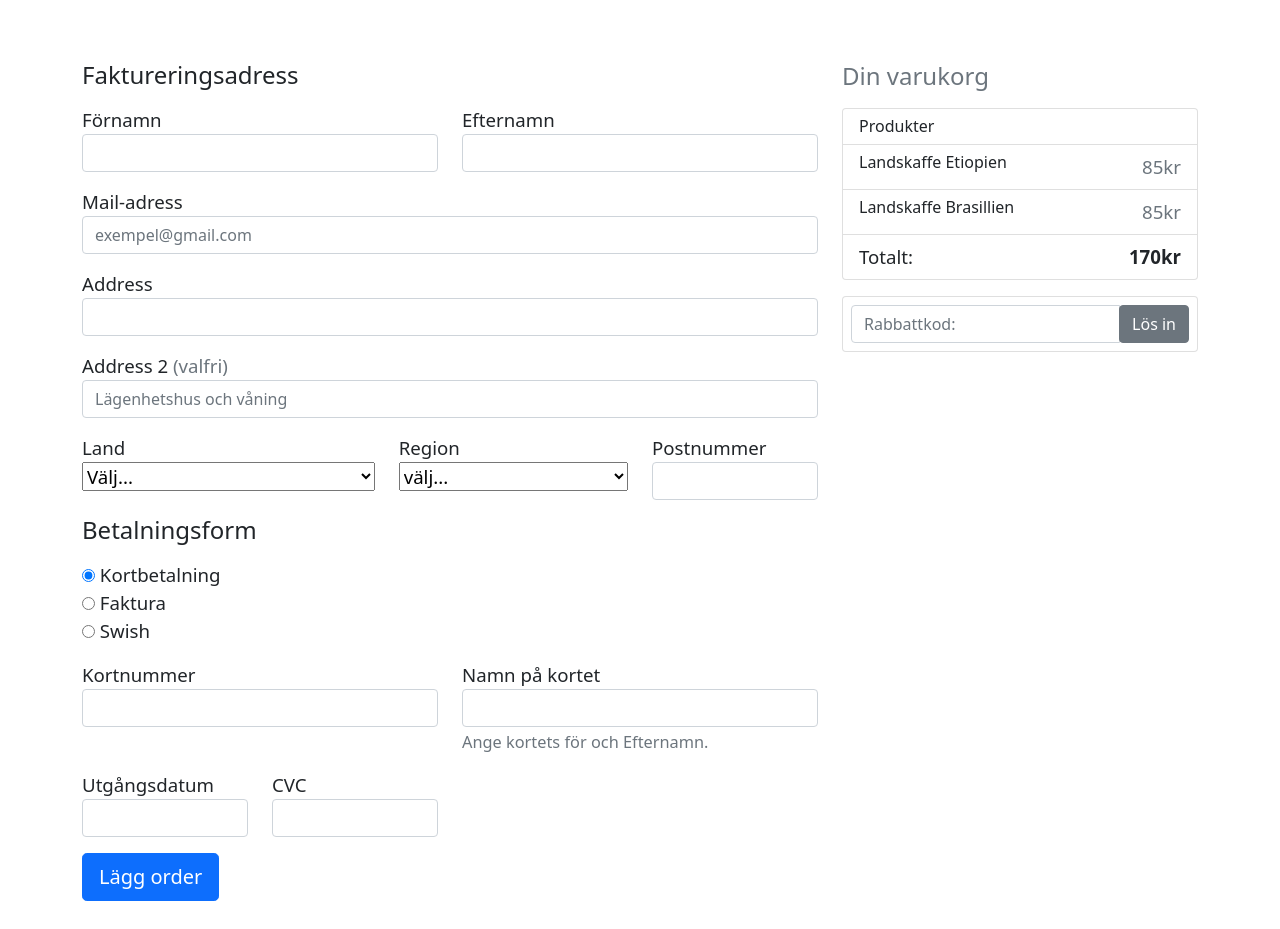
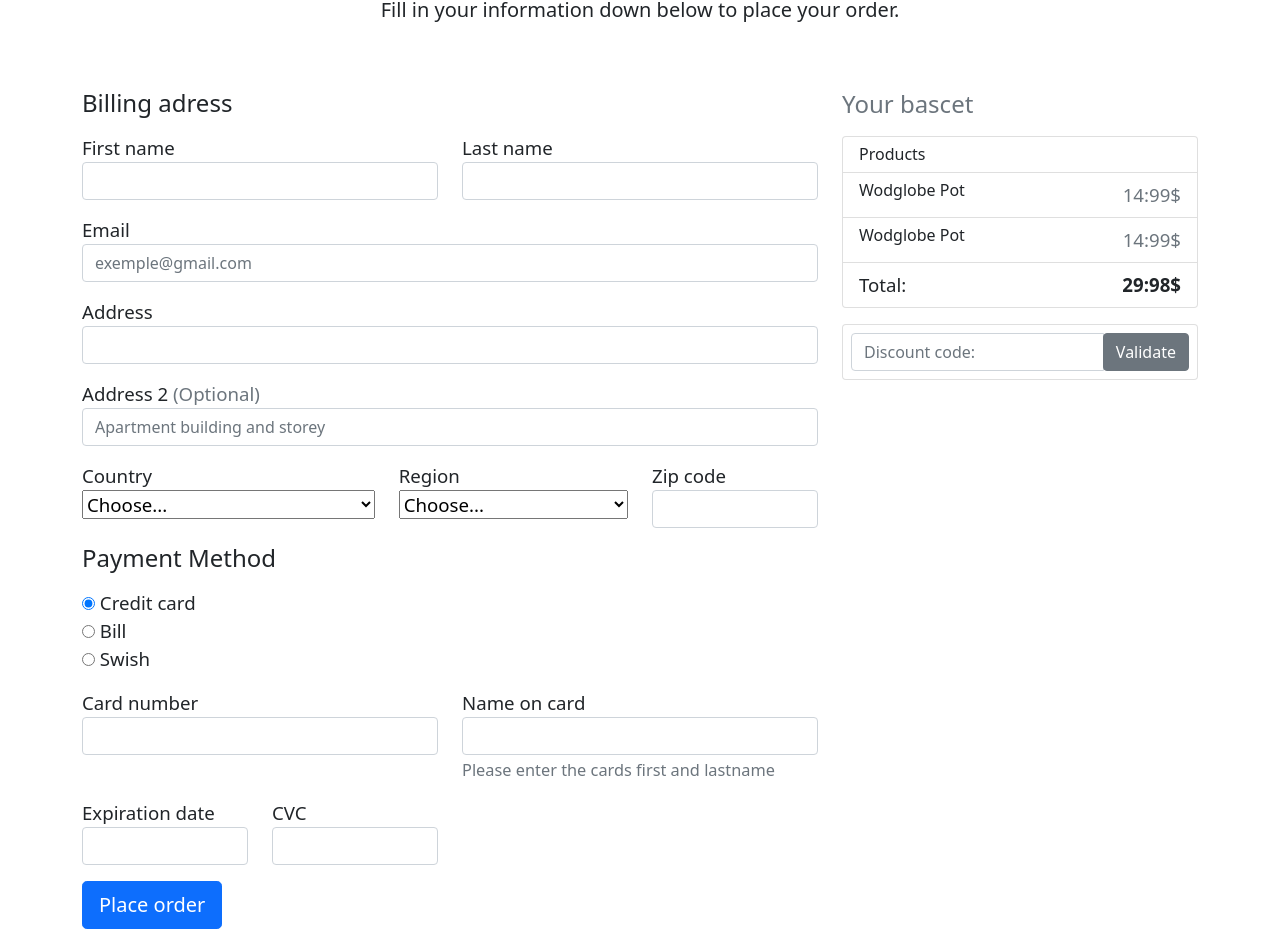
Before and after one commit to Anton-Sorkin/gruppprojectneedplants, a website built with Parcel: page src/html/checkout.html in a window 1280 px wide. Shown: the part 127-1056 px from the top of the page. Before the commit the page ends 1028 px from the top, so only its background shows below. Built offline with nearby package versions, Linux system fonts and the light colour scheme.

Commit message:
ändrade formulärets innehåll

```diff
--- a/src/html/checkout.html
+++ b/src/html/checkout.html
@@ -7,21 +7,22 @@
 		<title>Checkout</title>
 		<script src="../typescript/checkout.ts"></script>
 		<link rel="stylesheet" href="../scss/components/checkout.scss" />
+		<script src="https://kit.fontawesome.com/a076d05399.js" crossorigin="anonymous"></script>
 		<link href="https://cdn.jsdelivr.net/npm/bootstrap@5.1.3/dist/css/bootstrap.min.css" rel="stylesheet" integrity="sha384-1BmE4kWBq78iYhFldvKuhfTAU6auU8tT94WrHftjDbrCEXSU1oBoqyl2QvZ6jIW3" crossorigin="anonymous">
 	</head>
 	<body>
 		<div class="container container-fluid">
 			<div class="py-5 justify-content-center text-center">
 			  <i class="fas fa-shopping-cart check-cart"></i>
-			  <h2>Varukorg</h2>
+			  <h2>Your Caryt</h2>
 			  <p class="lead">
-				Fyll i dina uppgifter nedan för att slutföra din order.
+				Fill in your information down below to place your order.
 			  </p>
 			</div>
 			<div class="row">
 			  <div class="col-md-4 order-md-2 mb-4">
 				<h4 class="d-flex justify-content-between align-items-center mb-3">
-				  <span class="text-muted">Din varukorg</span>
+				  <span class="text-muted">Your bascet</span>
 				  <span class="badge badge-secondary badge-pill">2</span>
 				</h4>
 				<ul class="list-group mb-3">
@@ -33,7 +34,7 @@
 					  lh-condensed
 					">
 					<div>
-					  <h6 class="my-0">Produkter</h6>
+					  <h6 class="my-0">Products</h6>
 					</div>
 				  </li>
 				  <li
@@ -45,9 +46,9 @@
 					"
 				  >
 					<div>
-					  <h6 class="my-0">Landskaffe Etiopien</h6>
+					  <h6 class="my-0">Wodglobe Pot</h6>
 					</div>
-					<span class="text-muted">85kr</span>
+					<span class="text-muted">14:99$</span>
 				  </li>
 				  <li
 					class="
@@ -58,14 +59,14 @@
 					"
 				  >
 					<div>
-					  <h6 class="my-0">Landskaffe Brasillien</h6>
+					  <h6 class="my-0">Wodglobe Pot</h6>
 					</div>
-					<span class="text-muted">85kr</span>
+					<span class="text-muted">14:99$</span>
 				  </li>
 
 				  <li class="list-group-item d-flex justify-content-between">
-					<span>Totalt: </span>
-					<strong>170kr</strong>
+					<span>Total: </span>
+					<strong>29:98$</strong>
 				  </li>
 				</ul>
 
@@ -74,20 +75,20 @@
 					<input
 					  type="text"
 					  class="form-control"
-					  placeholder="Rabbattkod:"
+					  placeholder="Discount code:"
 					/>
 					<div class="input-group-append">
-					  <button type="submit" class="btn btn-secondary">Lös in</button>
+					  <button type="submit" class="btn btn-secondary">Validate</button>
 					</div>
 				  </div>
 				</form>
 			  </div>
 			  <div class="col-md-8 order-md-1">
-				<h4 class="mb-3">Faktureringsadress</h4>
+				<h4 class="mb-3">Billing adress</h4>
 				<form class="needs-validation" novalidate="" action="/app/html/confirmation.html">
 				  <div class="row">
 					<div class="col-md-6 mb-3">
-					  <label for="firstName">Förnamn</label>
+					  <label for="firstName">First name</label>
 					  <input
 						type="text"
 						class="form-control"
@@ -97,11 +98,11 @@
 						required=""
 					  />
 					  <div class="invalid-feedback">
-						Var vänlig och ange ditt förnamn.
+						Please enter your first name.
 					  </div>
 					</div>
 					<div class="col-md-6 mb-3">
-					  <label for="lastName">Efternamn</label>
+					  <label for="lastName">Last name</label>
 					  <input
 						type="text"
 						class="form-control"
@@ -110,20 +111,20 @@
 						value=""
 						required=""
 					  />
-					  <div class="invalid-feedback">Efternamn är obligatoriskt.</div>
+					  <div class="invalid-feedback">This field is obligatory.</div>
 					</div>
 				  </div>
 
 				  <div class="mb-3">
-					<label for="email">Mail-adress </label>
+					<label for="email">Email </label>
 					<input
 					  type="email"
 					  class="form-control"
 					  id="email"
-					  placeholder="exempel@gmail.com"
+					  placeholder="exemple@gmail.com"
 					/>
 					<div class="invalid-feedback">
-					  Var vänlig och ange en giltig email-adress.
+					  Please enter a valid Email-adress.
 					</div>
 				  </div>
 
@@ -136,35 +137,36 @@
 					  placeholder=""
 					  required=""
 					/>
-					<div class="invalid-feedback">Detta fält är obligatoriskt.</div>
+					<div class="invalid-feedback">This is field is required.</div>
 				  </div>
 
 				  <div class="mb-3">
 					<label for="address2"
-					  >Address 2 <span class="text-muted">(valfri)</span></label
+					  >Address 2 <span class="text-muted">(Optional)</span></label
 					>
 					<input
 					  type="text"
 					  class="form-control"
 					  id="address2"
-					  placeholder="Lägenhetshus och våning"
+					  placeholder="Apartment building and storey "
 					/>
 				  </div>
 
 				  <div class="row">
 					<div class="col-md-5 mb-3">
-					  <label for="country">Land</label>
+					  <label for="country">Country</label>
 					  <select
 						class="custom-select d-block w-100"
 						id="country"
 						required=""
 					  >
-						<option value="">Välj...</option>
-						<option>Sverige</option>
-						<option>Norge</option>
-						<option>Dannmark</option>
+						<option value="">Choose...</option>
+						<option>Sweden</option>
+						<option>Norway</option>
+						<option>Denmark</option>
+						<option>Canada</option>
 					  </select>
-					  <div class="invalid-feedback">Välj ett land.</div>
+					  <div class="invalid-feedback">Choose a country.</div>
 					</div>
 					<div class="col-md-4 mb-3">
 					  <label for="state">Region</label>
@@ -173,14 +175,14 @@
 						id="state"
 						required=""
 					  >
-						<option value="">välj...</option>
+						<option value="">Choose...</option>
 						<option>Stockholms län</option>
 						<option>Jönköpings län</option>
 					  </select>
-					  <div class="invalid-feedback">Detta fält är obligatoriskt.</div>
+					  <div class="invalid-feedback">This field is required.</div>
 					</div>
 					<div class="col-md-3 mb-3">
-					  <label for="zip">Postnummer</label>
+					  <label for="zip">Zip code</label>
 					  <input
 						type="text"
 						class="form-control"
@@ -189,12 +191,12 @@
 						required=""
 					  />
 					  <div class="invalid-feedback">
-						Ett Postnummer är obligatoriskt.
+						A zip code is needed.
 					  </div>
 					</div>
 				  </div>
 
-				  <h4 class="mb-3">Betalningsform</h4>
+				  <h4 class="mb-3">Payment Method</h4>
 
 				  <div class="d-block my-3">
 					<div class="custom-control custom-radio">
@@ -207,7 +209,7 @@
 						required=""
 					  />
 					  <label class="custom-control-label" for="credit"
-						>Kortbetalning</label
+						>Credit card</label
 					  >
 					</div>
 					<div class="custom-control custom-radio">
@@ -218,7 +220,7 @@
 						class="custom-control-input"
 						required=""
 					  />
-					  <label class="custom-control-label" for="debit">Faktura</label>
+					  <label class="custom-control-label" for="debit">Bill</label>
 					</div>
 					<div class="custom-control custom-radio">
 					  <input
@@ -233,7 +235,7 @@
 				  </div>
 				  <div class="row">
 					<div class="col-md-6 mb-3">
-					  <label for="cc-name">Kortnummer</label>
+					  <label for="cc-name">Card number</label>
 					  <input
 						type="text"
 						class="form-control"
@@ -242,10 +244,10 @@
 						required=""
 					  />
 
-					  <div class="invalid-feedback">Ange ditt Kortnummer.</div>
+					  <div class="invalid-feedback">Enter your card number.</div>
 					</div>
 					<div class="col-md-6 mb-3">
-					  <label for="cc-number">Namn på kortet</label>
+					  <label for="cc-number">Name on card</label>
 					  <input
 						type="text"
 						class="form-control"
@@ -254,14 +256,14 @@
 						required=""
 					  />
 					  <small class="text-muted"
-						>Ange kortets för och Efternamn.</small
+						>Please enter the cards first and lastname</small
 					  >
-					  <div class="invalid-feedback">Detta fält är obligatoriskt.</div>
+					  <div class="invalid-feedback">This field is required.</div>
 					</div>
 				  </div>
 				  <div class="row">
 					<div class="col-md-3 mb-3">
-					  <label for="cc-expiration">Utgångsdatum</label>
+					  <label for="cc-expiration">Expiration date</label>
 					  <input
 						type="text"
 						class="form-control"
@@ -269,7 +271,7 @@
 						placeholder=""
 						required=""
 					  />
-					  <div class="invalid-feedback">Utgångsdatum måste anges.</div>
+					  <div class="invalid-feedback">An expiration date has tp be filled in.</div>
 					</div>
 					<div class="col-md-3 mb-3">
 					  <label for="cc-cvv">CVC</label>
@@ -280,10 +282,10 @@
 						placeholder=""
 						required=""
 					  />
-					  <div class="invalid-feedback">Ett CVC-nummer måste anges.</div>
+					  <div class="invalid-feedback">A CVC-number has to be filled in.</div>
 					</div>
 				  </div>
-				 <button class="confirm-btn btn btn-primary btn-lg btn-block" type="submit">Lägg order</button>
+				 <button class="confirm-btn btn btn-primary btn-lg btn-block" type="submit">Place order</button>
 				</form>
 			  </div>
 			</div>
```
Also changed, not shown: dist/checkout.html.
